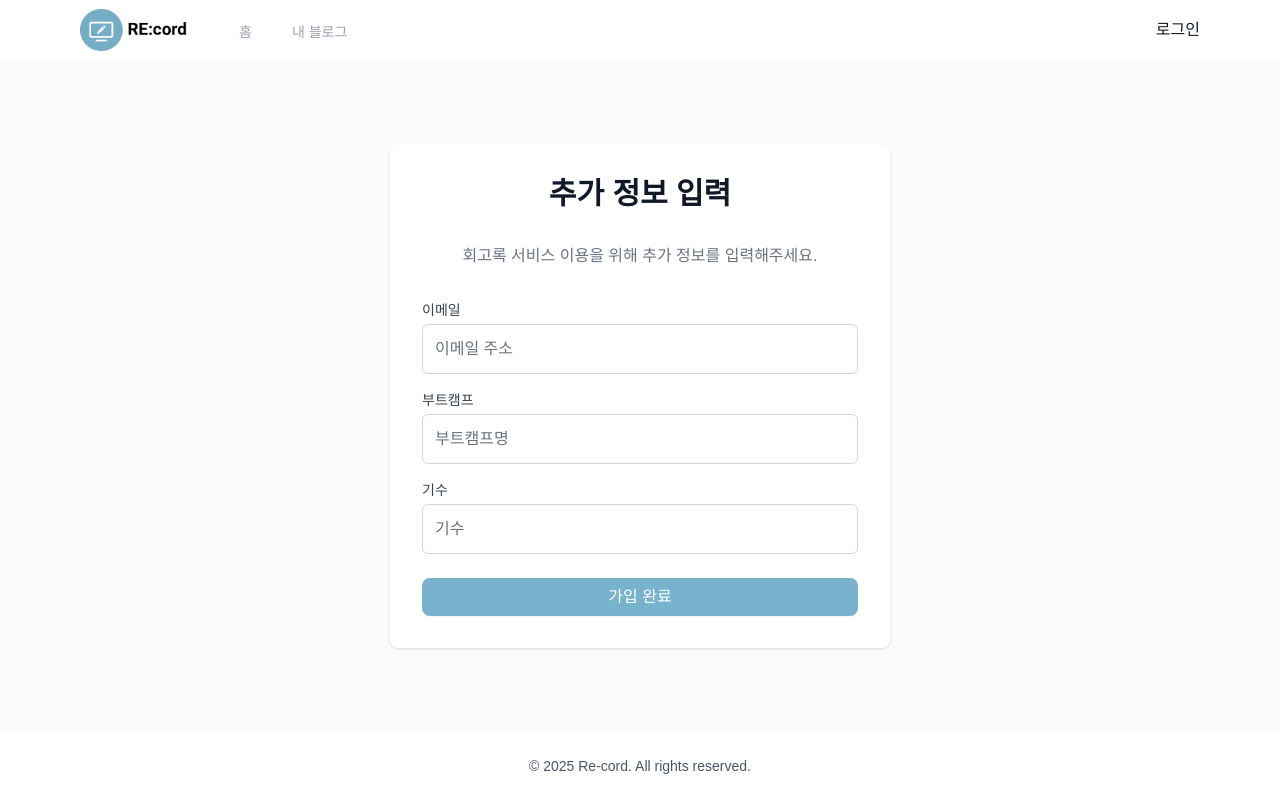
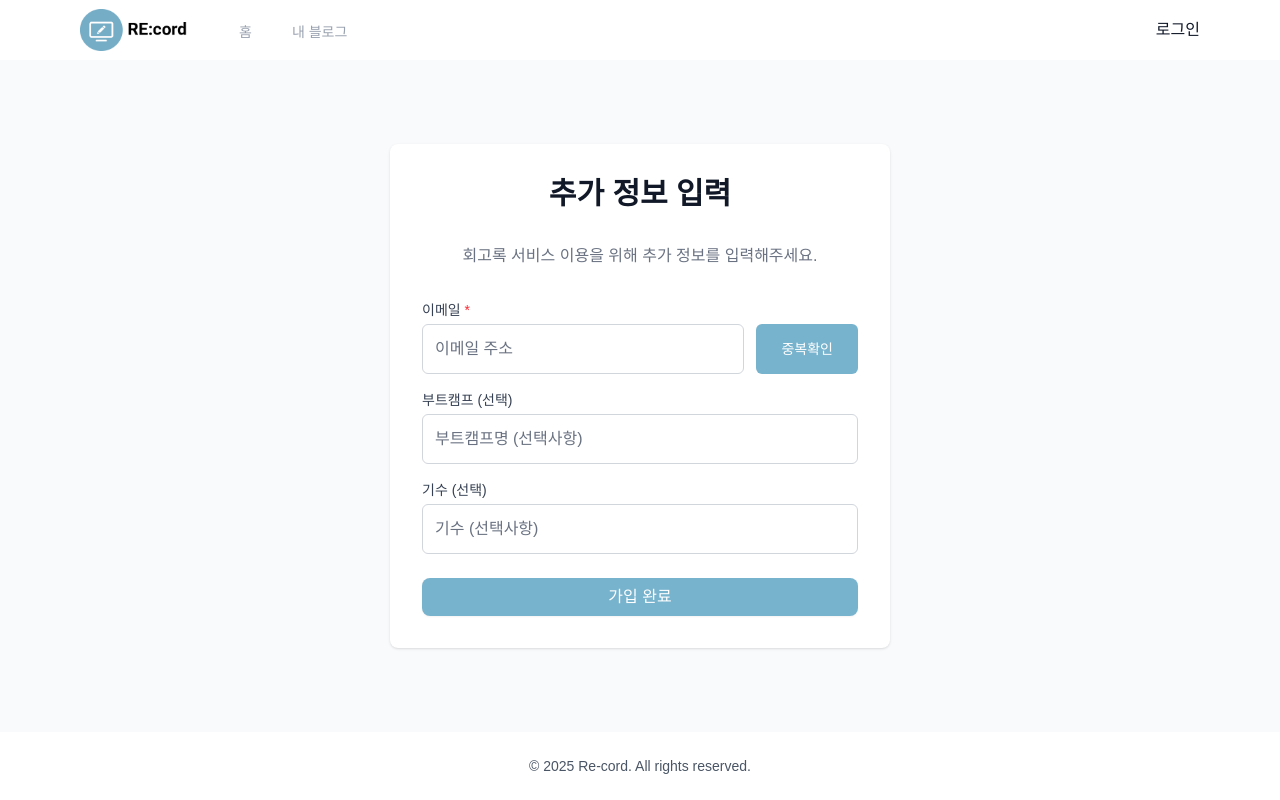
Before and after one commit to Re-cord-project/re-cord, a Next.js app in the folder frontend/: page /signup/oauth2 in a window 1280 px wide. Built offline with nearby package versions, Linux system fonts and the light colour scheme; no server answers.

Commit message:
유저 탈퇴 시 로그아웃 상태유지, 소셜 회원가입 시 이메일 중복체크

```diff
--- a/frontend/src/app/signup/oauth2/page.tsx
+++ b/frontend/src/app/signup/oauth2/page.tsx
@@ -8,13 +8,64 @@ export default function SignupPage() {
     const searchParams = useSearchParams()
     const oauthId = searchParams?.get('oauthId') ?? ''
 
-    // 상태 변수 변경: email, bootcamp, generation
     const [email, setEmail] = useState('')
     const [bootcamp, setBootcamp] = useState('')
     const [generation, setGeneration] = useState('')
+    const [error, setError] = useState('')
+    const [isEmailChecking, setIsEmailChecking] = useState(false)
+    const [emailCheckMessage, setEmailCheckMessage] = useState('')
+    const [isEmailChecked, setIsEmailChecked] = useState(false)
+
+    const checkEmailDuplicate = async () => {
+        if (!email) {
+            setEmailCheckMessage('이메일을 입력해주세요.')
+            return
+        }
+        setIsEmailChecking(true)
+        setEmailCheckMessage('')
+
+        try {
+            const response = await fetch(
+                `http://localhost:8090/api/auth/check-email?email=${encodeURIComponent(email)}`,
+                {
+                    method: 'GET',
+                    headers: {
+                        'Content-Type': 'application/json',
+                    },
+                },
+            )
+
+            const data = await response.text()
+
+            if (response.ok) {
+                setEmailCheckMessage(data)
+                setIsEmailChecked(true)
+            } else {
+                setEmailCheckMessage(data)
+                setIsEmailChecked(false)
+            }
+        } catch (error) {
+            console.error('이메일 중복 확인 오류:', error)
+            setEmailCheckMessage('이메일 중복 확인 중 오류가 발생했습니다.')
+            setIsEmailChecked(false)
+        } finally {
+            setIsEmailChecking(false)
+        }
+    }
 
     const handleSubmit = async (e: React.FormEvent) => {
         e.preventDefault()
+        setError('')
+
+        if (!email) {
+            setError('이메일을 입력해주세요.')
+            return
+        }
+
+        if (!isEmailChecked) {
+            setError('이메일 중복검사를 진행해주세요.')
+            return
+        }
 
         try {
             const response = await fetch('http://localhost:8090/api/oauth2/complete-signup', {
@@ -23,19 +74,24 @@ export default function SignupPage() {
                     'Content-Type': 'application/json',
                 },
                 credentials: 'include',
-                body: JSON.stringify({ oauthId, email, bootcamp, generation }),
+                body: JSON.stringify({
+                    oauthId,
+                    email,
+                    bootcamp: bootcamp || null,
+                    generation: generation ? parseInt(generation) : null,
+                }),
             })
 
             if (response.ok) {
-                router.push('/')
+                router.push('/login')
             } else {
                 const error = await response.text()
                 console.error('회원가입 오류:', error)
-                alert('회원가입 중 오류가 발생했습니다.')
+                setError('회원가입 중 오류가 발생했습니다.')
             }
         } catch (error) {
             console.error('회원가입 오류:', error)
-            alert('회원가입 중 오류가 발생했습니다.')
+            setError('회원가입 중 오류가 발생했습니다.')
         }
     }
 
@@ -45,49 +101,74 @@ export default function SignupPage() {
                 <h1 className="text-3xl font-bold text-center mb-8 text-[#111827]">추가 정보 입력</h1>
                 <p className="text-center text-gray-500 mb-8">회고록 서비스 이용을 위해 추가 정보를 입력해주세요.</p>
 
+                {error && <div className="mb-4 p-2 text-sm text-red-600 bg-red-50 rounded-md">{error}</div>}
+
                 <form onSubmit={handleSubmit} className="space-y-4">
                     <div className="relative">
                         <label htmlFor="email" className="block text-sm font-medium text-gray-700 mb-1">
-                            이메일
+                            이메일 <span className="text-red-500">*</span>
                         </label>
+                        <div className="flex gap-3">
                             <input
                                 id="email"
                                 type="email"
                                 value={email}
-                            onChange={(e) => setEmail(e.target.value)}
+                                onChange={(e) => {
+                                    setEmail(e.target.value)
+                                    setIsEmailChecked(false)
+                                    setEmailCheckMessage('')
+                                }}
                                 required
-                            className="w-full h-[50px] px-3 py-2 border border-gray-300 rounded-md focus:outline-none focus:ring-2 focus:ring-blue-500 placeholder-gray-500 focus:placeholder-transparent text-black"
+                                className="flex-1 h-[50px] px-3 py-2 border border-gray-300 rounded-md focus:outline-none focus:ring-2 focus:ring-blue-500 placeholder-gray-500 focus:placeholder-transparent text-black"
                                 placeholder="이메일 주소"
                             />
+                            <button
+                                type="button"
+                                onClick={checkEmailDuplicate}
+                                disabled={isEmailChecking}
+                                className="px-6 py-2 text-sm font-medium text-white rounded-md whitespace-nowrap"
+                                style={{
+                                    background:
+                                        'linear-gradient(0deg, rgba(0, 0, 0, 0.001), rgba(0, 0, 0, 0.001)), #78B3CE',
+                                    border: '1px solid rgba(0, 0, 0, 0)',
+                                    opacity: isEmailChecking ? 0.7 : 1,
+                                }}
+                            >
+                                {isEmailChecking ? '확인 중...' : '중복확인'}
+                            </button>
+                        </div>
+                        {emailCheckMessage && (
+                            <p className={`mt-1 text-sm ${isEmailChecked ? 'text-green-600' : 'text-red-600'}`}>
+                                {emailCheckMessage}
+                            </p>
+                        )}
                     </div>
 
                     <div className="relative">
                         <label htmlFor="bootcamp" className="block text-sm font-medium text-gray-700 mb-1">
-                            부트캠프
+                            부트캠프 (선택)
                         </label>
                         <input
                             id="bootcamp"
                             type="text"
                             value={bootcamp}
                             onChange={(e) => setBootcamp(e.target.value)}
-                            required
                             className="w-full h-[50px] px-3 py-2 border border-gray-300 rounded-md focus:outline-none focus:ring-2 focus:ring-blue-500 placeholder-gray-500 focus:placeholder-transparent text-black"
-                            placeholder="부트캠프명"
+                            placeholder="부트캠프명 (선택사항)"
                         />
                     </div>
 
                     <div className="relative">
                         <label htmlFor="generation" className="block text-sm font-medium text-gray-700 mb-1">
-                            기수
+                            기수 (선택)
                         </label>
                         <input
                             id="generation"
                             type="number"
                             value={generation}
                             onChange={(e) => setGeneration(e.target.value)}
-                            required
                             className="w-full h-[50px] px-3 py-2 border border-gray-300 rounded-md focus:outline-none focus:ring-2 focus:ring-blue-500 placeholder-gray-500 focus:placeholder-transparent text-black"
-                            placeholder="기수"
+                            placeholder="기수 (선택사항)"
                         />
                     </div>
 
--- a/frontend/src/app/signup/page.tsx
+++ b/frontend/src/app/signup/page.tsx
@@ -105,7 +105,7 @@ export default function SignupPage() {
 
         // 필수값 검증
         if (!formData.email || !formData.username || !formData.password) {
-            setError('이메일, 이름, 비밀번호는 필수 입력값입니다.')
+            setError('이메일, 닉네임, 비밀번호는 필수 입력값입니다.')
             setIsSubmitting(false)
             return
         }
@@ -207,7 +207,7 @@ export default function SignupPage() {
 
                     <div>
                         <label htmlFor="username" className="block text-sm font-medium text-gray-700 mb-1">
-                            이름 <span className="text-red-500">*</span>
+                            닉네임 <span className="text-red-500">*</span>
                         </label>
                         <input
                             id="username"
```
Also changed, not shown: 2 other files (tests, documents, lock files or other folders). Lines whose indentation alone changed are shown as unchanged.
